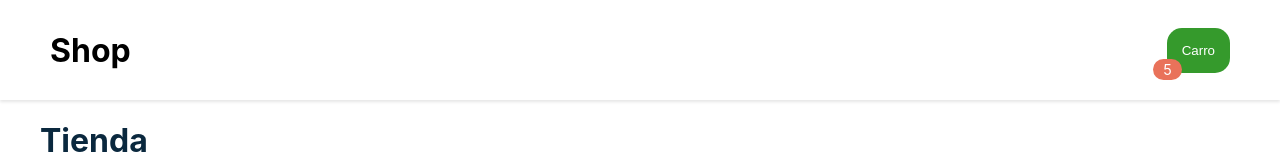
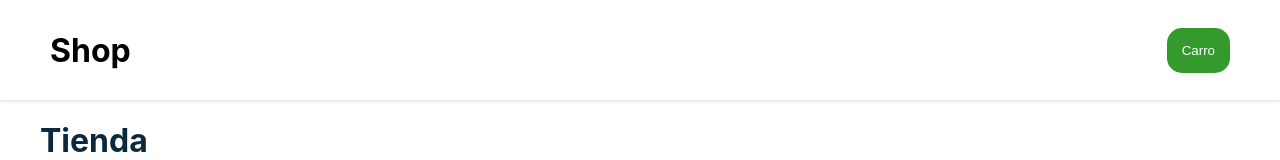
Before and after one commit to francocsanchez/appReact-test, a React (Create React App) app in the folder mi-carrito/: page / in a window 1280 px wide. Shown: the top 160 px of the page. Built offline with nearby package versions, Linux system fonts and the light colour scheme.

Commit message:
view count product shoppingcart

```diff
--- a/mi-carrito/src/App.js
+++ b/mi-carrito/src/App.js
@@ -11,18 +11,39 @@ class App extends Component {
       { name: 'Tomate', price: 1500, img: './products/tomate.jpeg' },
       { name: 'Arbejas', price: 2500, img: './products/arbejas.jpeg' },
       { name: 'Lechuga', price: 2000, img: './products/lechuga.jpeg' },
-    ]
+    ],
+    shoppingCart: []
+  }
+
+  agregarItems = (product) => {
+    const { shoppingCart } = this.state;
+    if (shoppingCart.find(x => x.name === product.name)) {
+      const newshoppingCart = shoppingCart.map(x => x.name === product.name
+        ? (
+          {
+            ...x,
+            count: x.count + 1
+          }
+        ) : x)
+      return this.setState({ shoppingCart: newshoppingCart });
+    }
+    return this.setState({
+      shoppingCart: this.state.shoppingCart.concat({
+        ...product,
+        count: 1
+      })
+    })
   }
 
   render() {
     return (
       <div>
-        <Navbar />
+        <Navbar shoppingCart={this.state.shoppingCart} />
         <Layout>
           <Title />
           <Products
             products={this.state.products}
-            agregarItems={() => console.log('Agregando items')}
+            agregarItems={this.agregarItems}
           />
         </Layout>
       </div>
--- a/mi-carrito/src/componets/BubbleAlert.js
+++ b/mi-carrito/src/componets/BubbleAlert.js
@@ -12,10 +12,16 @@ const styles = {
 }
 
 class BubbleAlert extends Component {
+    getNumber(n) {
+        if (!n) { return '' }
+        return n > 9 ? '9+' : n
+    }
+
     render() {
+        const { value } = this.props;
         return (
             <span style={styles.bubbleAlert}>
-                5
+                {this.getNumber(value)}
             </span>
         )
     }
--- a/mi-carrito/src/componets/Navbar.js
+++ b/mi-carrito/src/componets/Navbar.js
@@ -2,11 +2,11 @@ import { Component } from "react";
 import Brand from "./Brand";
 import ShoppingCart from "./ShoppingCart";
 
-const styles={
-    navbar:{
+const styles = {
+    navbar: {
         display: 'flex',
         flexDirection: 'row',
-        alignItems:'center',
+        alignItems: 'center',
         height: '100px',
         justifyContent: 'space-between',
         position: 'relative',
@@ -16,10 +16,13 @@ const styles={
 }
 class Navbar extends Component {
     render() {
+
+        const { shoppingCart } = this.props;
+
         return (
             <nav style={styles.navbar}>
-                <p><Brand /></p>
-                <p><ShoppingCart /></p>
+                <Brand />
+                <ShoppingCart shoppingCart={shoppingCart} />
             </nav>
         )
     }
--- a/mi-carrito/src/componets/ShoppingCart.js
+++ b/mi-carrito/src/componets/ShoppingCart.js
@@ -19,10 +19,12 @@ const styles = {
 
 class ShoppingCart extends Component {
     render() {
+        const { shoppingCart } = this.props;
+        const countProducts = shoppingCart.reduce((acc, x) => acc + x.count, 0);
         return (
             <div>
                 <span style={styles.bubble}>
-                    <BubbleAlert />
+                    {countProducts !== 0 ? <BubbleAlert value={countProducts} /> : null}
                 </span>
                 <button style={styles.shoppingCart}>
                     Carro
--- a/mi-carrito/src/index.js
+++ b/mi-carrito/src/index.js
@@ -6,9 +6,9 @@ import reportWebVitals from './reportWebVitals';
 
 const root = ReactDOM.createRoot(document.getElementById('root'));
 root.render(
-  <React.StrictMode>
+  // <React.StrictMode>
     <App />
-  </React.StrictMode>
+  // </React.StrictMode>
 );
 
 // If you want to start measuring performance in your app, pass a function
```
